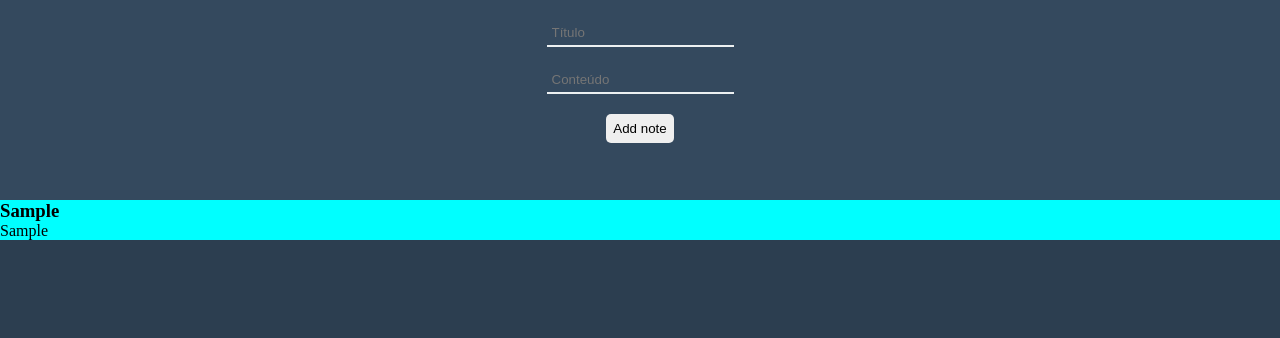
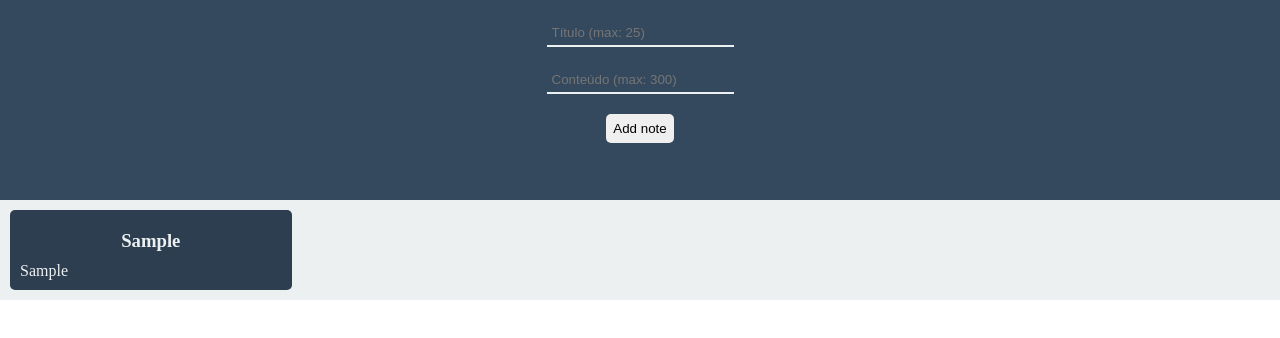
Before and after one commit to axelrammon/notes-react, a React (Create React App) app: page / in a window 1280 px wide. Both pictures are taken after typing "Sample", "Sample" into the empty fields and a click on the button "Add note". Shown: the top 338 px of the page. Built offline with nearby package versions, Linux system fonts and the light colour scheme.

Commit message:
Update files

```diff
--- a/src/App.js
+++ b/src/App.js
@@ -24,7 +24,21 @@ function App() {
   function handleClick(e) {
     e.preventDefault();
 
+    if (tarefa.titulo !== '') {
+      setTarefas([].concat(tarefas, tarefa));
+    } else {
+      tarefa.titulo = 'Untitled'
+      setTarefas([].concat(tarefas, tarefa));
+    }
+
+    if (tarefa.conteudo !== '') {
+      setTarefas([].concat(tarefas, tarefa));
+    } else {
+      tarefa.conteudo = 'No content'
     setTarefas([].concat(tarefas, tarefa));
+    }
+
+
     setTarefa({titulo: '', conteudo: ''});
   }
 
@@ -35,16 +49,18 @@ function App() {
           <form>
             <div>
               <input
-                type="text" placeholder="Título"
+                type="text" placeholder="Título (max: 25)"
                 value={tarefa.titulo}
                 onChange={handleInputTitulo}
+                maxLength={25}
               /><br/>
             </div>
             <div>
               <input
-                type="text" placeholder="Conteúdo"
+                type="text" placeholder="Conteúdo (max: 300)"
                 value={tarefa.conteudo}
                 onChange={handleInputConteudo}
+                maxLength={300}
               /><br/>
             </div>
             <div>
@@ -57,8 +73,8 @@ function App() {
           <ul>
             {tarefas.map((item, index) => {
               return(
-                <div className="tarefa">
-                  <li key={index}>
+                <div  key={index} className="tarefa">
+                  <li>
                     <h3>{item.titulo}</h3>
                     <p>{item.conteudo}</p>
                   </li>
--- a/src/estilo.css
+++ b/src/estilo.css
@@ -37,18 +37,54 @@ ul {
 }
 
 .formInput form div {
-  /* background-color: #000; */
   padding: 0px;
   margin: 20px 5px;
   text-align: center;
 }
 
 .result {
-  background-color: #2c3e50;
+  background-color: #ecf0f1;
   width: 100%;
-  height: 75vh;
 }
 
 .result .tarefa {
-  background-color: aqua;
+  background-color: #2c3e50;
+  color: #ecf0f1;
+  padding: 10px;
+  margin: 10px;
+  border-radius: 5px;
+  word-wrap: break-word;
 }
+
+.result .tarefa h3 {
+  margin: 10px 0;
+  text-align: center;
+}
+
+@media only screen and (min-width: 560px) {
+
+  .result ul {
+    display: flex;
+    flex-direction: row;
+    flex-wrap: wrap;
+  }
+
+  .result .tarefa {
+    width:46vw;
+  }
+
+}
+
+@media only screen and (min-width: 960px) {
+
+  .result ul {
+    display: flex;
+    flex-direction: row;
+    flex-wrap: wrap;
+  }
+
+  .result .tarefa {
+    width: 22vw;
+  }
+
+}
```
